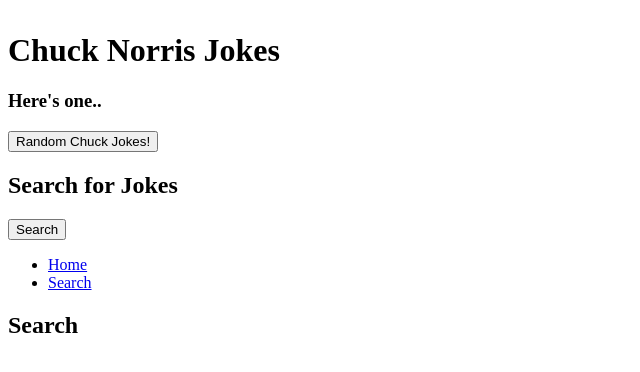
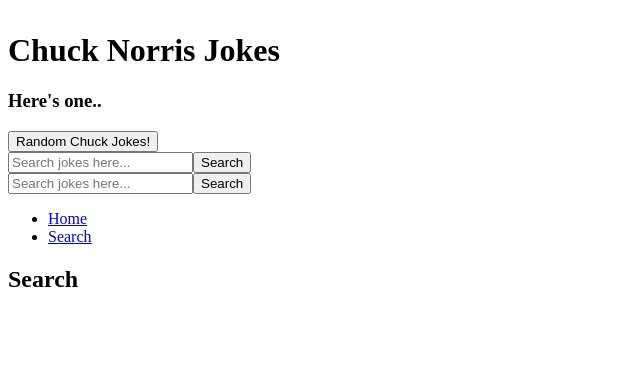
Before and after one commit to AHors93/ChuckNorrisAPI, a React (Create React App) app: page /Search in a window 1280 px wide. Shown: the top 372 px of the page, without its empty margins (0-640 px from the left). Built offline with nearby package versions, Linux system fonts and the light colour scheme.

Commit message:
added search functionality but still needs a lot more work

```diff
--- a/src/App.js
+++ b/src/App.js
@@ -1,5 +1,6 @@
 import React, {Component} from 'react';
 import Main from './components/routing';
+import SearchPage from './components/search';
 import axios from 'axios';
 import {
   BrowserRouter as Router,
@@ -45,8 +46,6 @@
    */
   render() {
     const { joke } = this.state
-    console.log(joke)
-
     return(
       <Router>
         <div className='container'>
@@ -61,6 +60,9 @@
         <nav>
           <Main />
         </nav>
+        <div>
+          <SearchPage />
+        </div>
         <div>
           <nav>
             <ul>
--- a/src/components/search.js
+++ b/src/components/search.js
@@ -1,15 +1,14 @@
-import React, { Component } from 'react';
+import React from 'react';
 
-class SearchPage extends Component {
-    render() {
-        return (
-            <div className='search-page'>
-                <h2>Search for Jokes</h2>
-                <button>Search</button>
-                {/* <input type='text'>Type here...</input> */}
-            </div>
-        )
-    }
+const SearchBar = () => {
+    return (
+    <form action='/' method='GET'>
+        <label htmlFor='header-search'></label>
+        <input type='text' id='header-search' placeholder='Search jokes here...'>
+        </input>
+        <button type='submit'>Search</button>
+    </form>
+    )
 }
 
-export default SearchPage;
+export default SearchBar;
```
